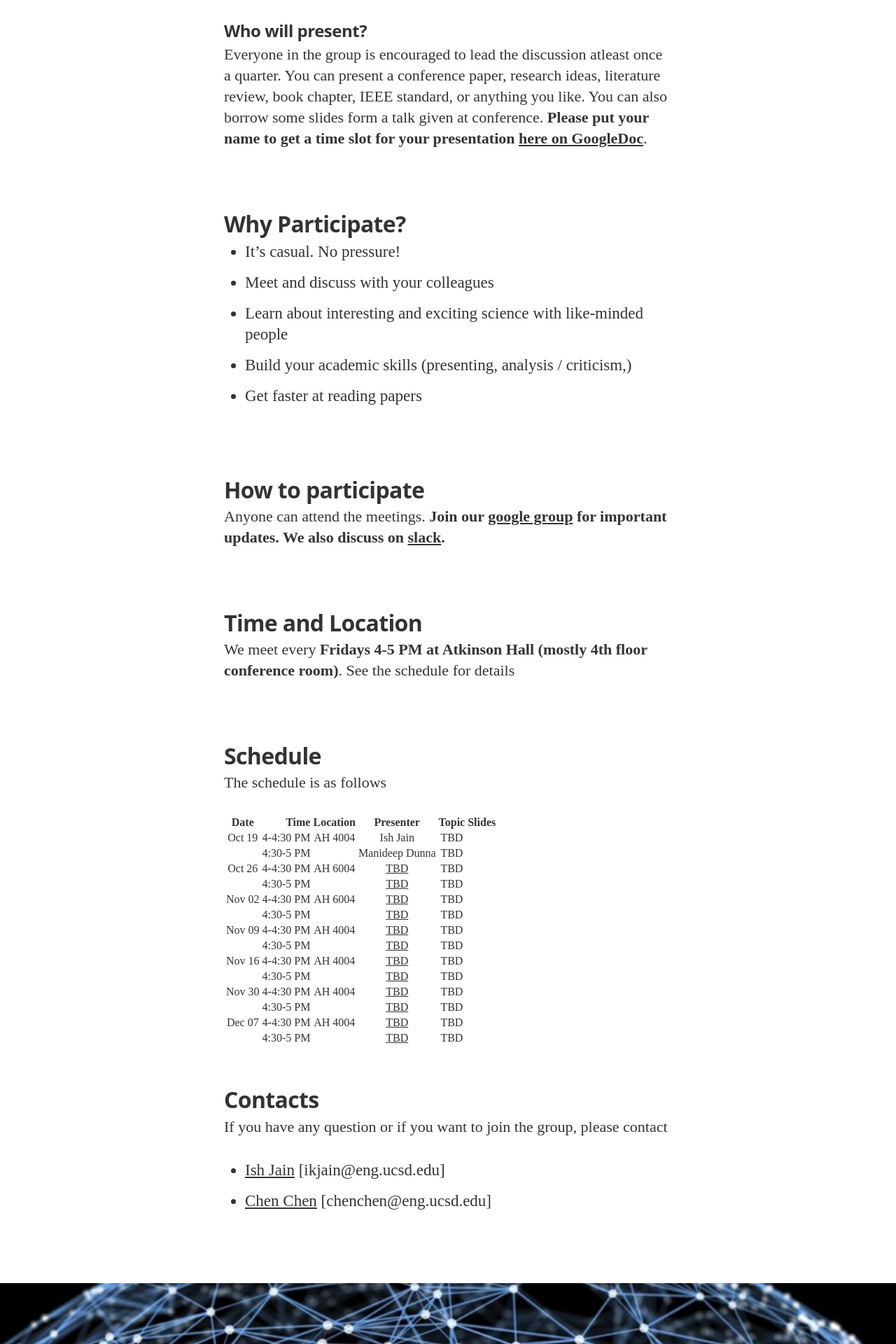
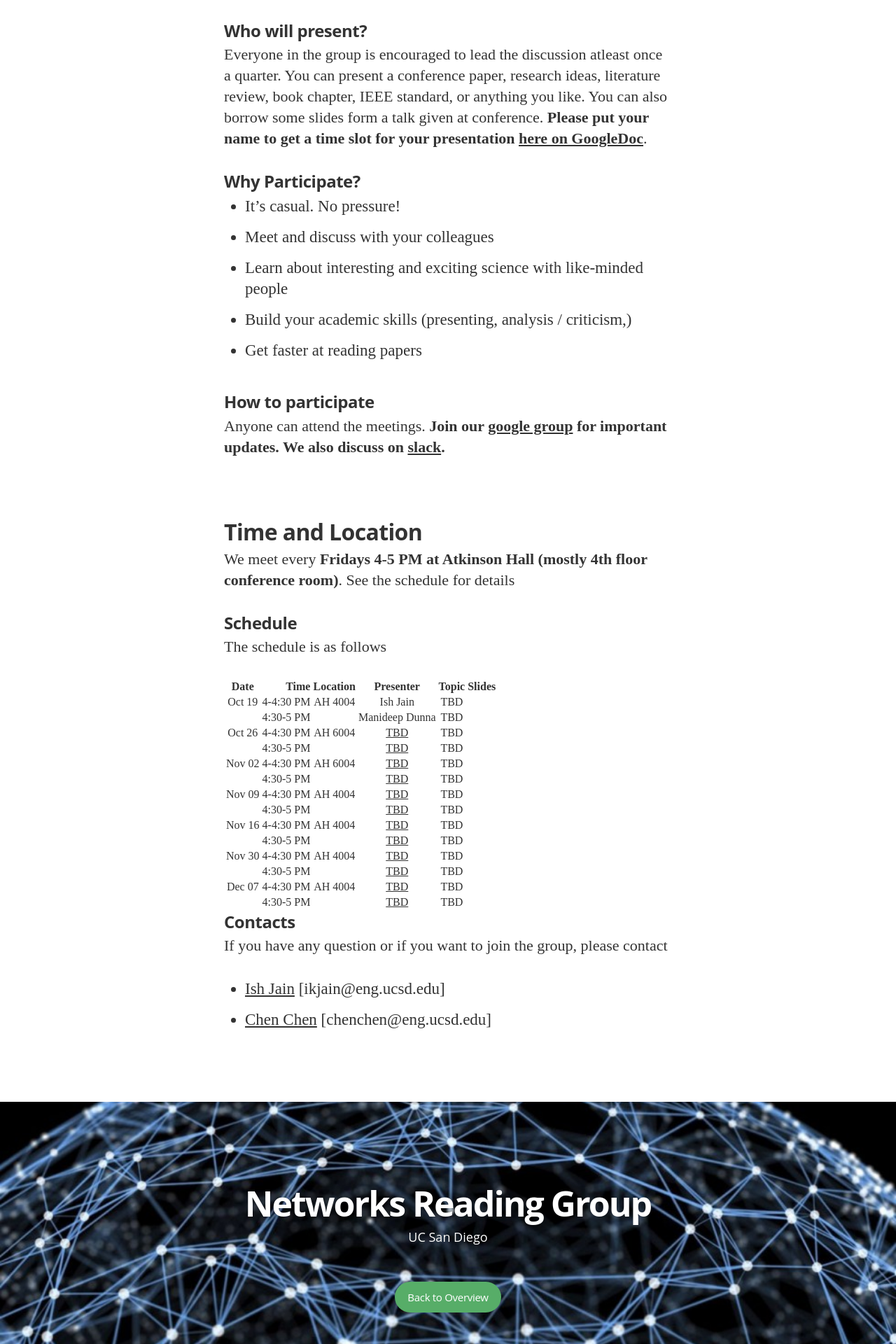
Before and after one commit to nrgucsd/nrgucsd.github.io, a Jekyll site: the page built from _posts/2018-09-01-Reading-Fall2018.markdown, in a window 1280 px wide. Shown: the part 1152-3072 px from the top of the page at 70% size. Built offline with Jekyll 4.4.1, drawn with Linux system fonts in a browser that asks for light colours; nearby versions of some CDN libraries; some web fonts are replaced.

```diff
--- a/_posts/2018-09-01-Reading-Fall2018.markdown
+++ b/_posts/2018-09-01-Reading-Fall2018.markdown
@@ -12,7 +12,7 @@ This group is for people interested in the areas of communication networks and n
 Everyone in the group is encouraged to lead the discussion atleast once a quarter. You can present a conference paper, research ideas, literature review, book chapter, IEEE standard, or anything you like. You can also borrow some slides form a talk given at conference.
 **Please put your name to get a time slot for your presentation [here on GoogleDoc][GDrive]**.
 
-## Why Participate?
+### Why Participate?
 
 * It’s casual. No pressure!
 * Meet and discuss with your colleagues
@@ -20,7 +20,7 @@ Everyone in the group is encouraged to lead the discussion atleast once a quarte
 * Build your academic skills (presenting, analysis / criticism,)
 * Get faster at reading papers
 
-## How to participate
+### How to participate
 
 Anyone can attend the meetings.
 **Join our [google group](https://groups.google.com/forum/#!forum/nrgucsd) for important updates. We also discuss on [slack](https://join.slack.com/t/nrgucsd/signup).**
@@ -29,7 +29,7 @@ Anyone can attend the meetings.
 
 We meet every **Fridays 4-5 PM at Atkinson Hall (mostly 4th floor conference room)**. See the schedule for details
 
-## Schedule
+### Schedule
 
 The schedule is as follows
 
@@ -50,7 +50,7 @@ The schedule is as follows
 | Dec 07    | 4-4:30 PM  | AH 4004  | [TBD][GDrive]      | TBD    |        |
 |           | 4:30-5 PM  |          | [TBD][GDrive]      | TBD    |        |
 
-## Contacts
+### Contacts
 If you have any question or if you want to join the group, please contact
 - [Ish Jain](https://ishjain.github.io/) [ikjain@eng.ucsd.edu]
 - [Chen Chen](http://cseweb.ucsd.edu/~chc004/) [chenchen@eng.ucsd.edu]
```
